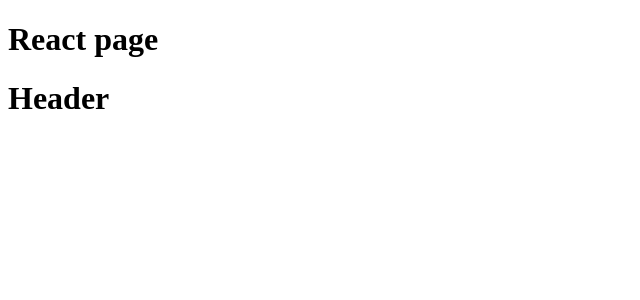
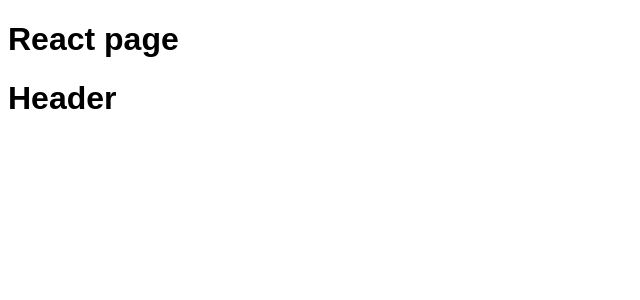
Before and after one commit to viacheslav-saprykin/react_base25, a React (Create React App) app: page / in a window 1280 px wide. Shown: the top 300 px of the page, without its empty margins (0-640 px from the left). Built offline with nearby package versions, Linux system fonts and the light colour scheme.

Commit message:
MA_Less1_ver.5 - add scss

```diff
--- a/package.json
+++ b/package.json
@@ -10,6 +10,7 @@
     "react": "^19.0.0",
     "react-dom": "^19.0.0",
     "react-scripts": "5.0.1",
+    "sass": "^1.85.0",
     "web-vitals": "^2.1.4"
   },
   "scripts": {
--- a/src/App.jsx
+++ b/src/App.jsx
@@ -1,8 +1,9 @@
 import { Header } from "./components/Header";
+import './App.scss';
 export const App = () => {
   return (
 
-    <div>
+    <div className="App">
       <h1> React page</h1>
       <Header />
     </div>
--- /dev/null
+++ b/src/App.scss
@@ -0,0 +1,3 @@
+html {
+  font-family: Arial, Helvetica, sans-serif;
+}
```
Also changed, not shown: 1 other file (tests, documents, lock files or other folders).
